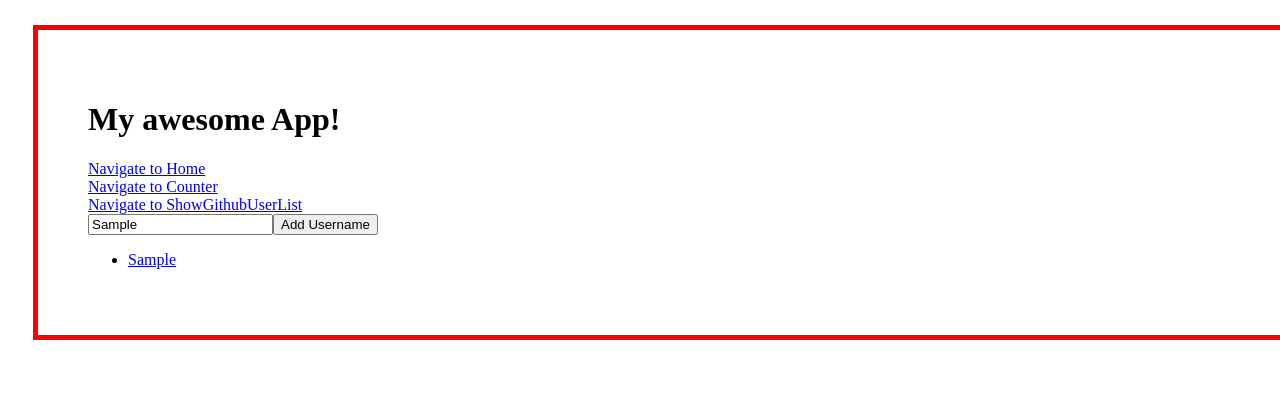
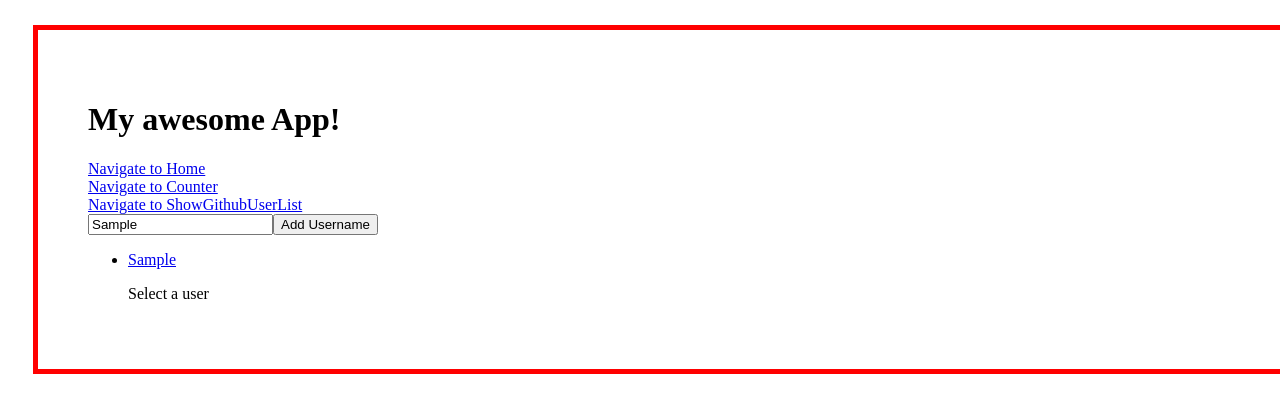
Before and after one commit to Micheleg27/react-exercises, a React (Create React App) app: page /user in a window 1280 px wide. Both pictures are taken after typing "Sample" into the empty fields and a click on the button "Add Username". Shown: the top 412 px of the page. Built offline with nearby package versions, Linux system fonts and the light colour scheme.

Commit message:
react-router-07

```diff
--- a/src/App.js
+++ b/src/App.js
@@ -34,6 +34,7 @@ export function App() {
                 <Route path="counter" element={<Counter />} />
                 <Route path="/user" element={<GitHubUserList />}>
                     <Route path=":username" element={<ShowGitHubUser />}/>
+                    <Route index element={<p>Select a user</p>}/>
                 </Route>
                 <Route
                 path='*'
--- a/src/GitHubUserList.js
+++ b/src/GitHubUserList.js
@@ -27,9 +27,9 @@ export function GitHubUserList ({username}){
         <button onClick={addUsername}>Add Username</button>
 
         <ul>
-        {users.map((user, index) => (
-                    <li key={index}>
-                        <Link to={user} key={index} user={user}>{user}</Link>
+        {users.map((user, item) => (
+                    <li key={item}>
+                        <Link to={user} key={item} user={user}>{user}</Link>
                         <Outlet />
                     </li>
                 ))}
```
